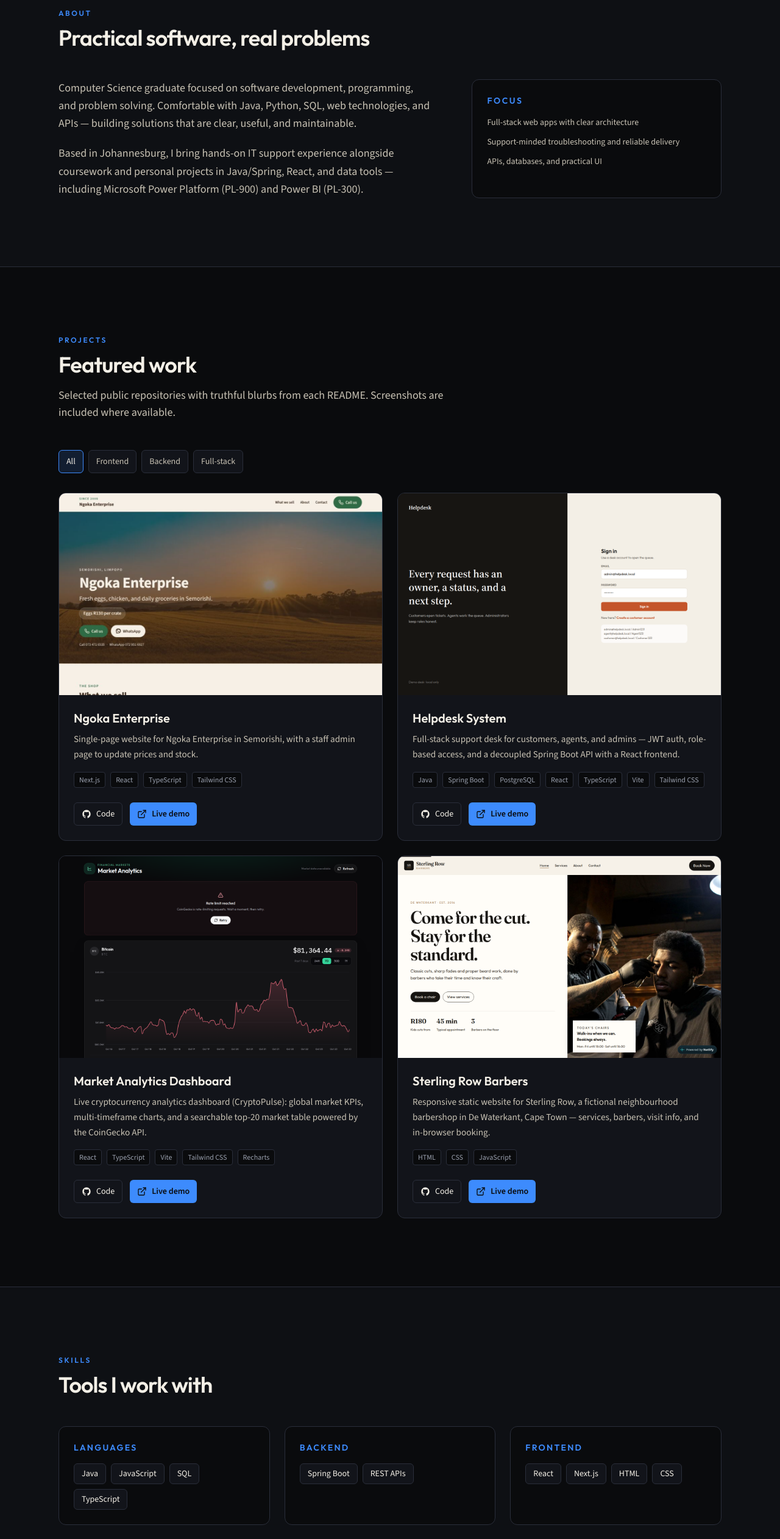
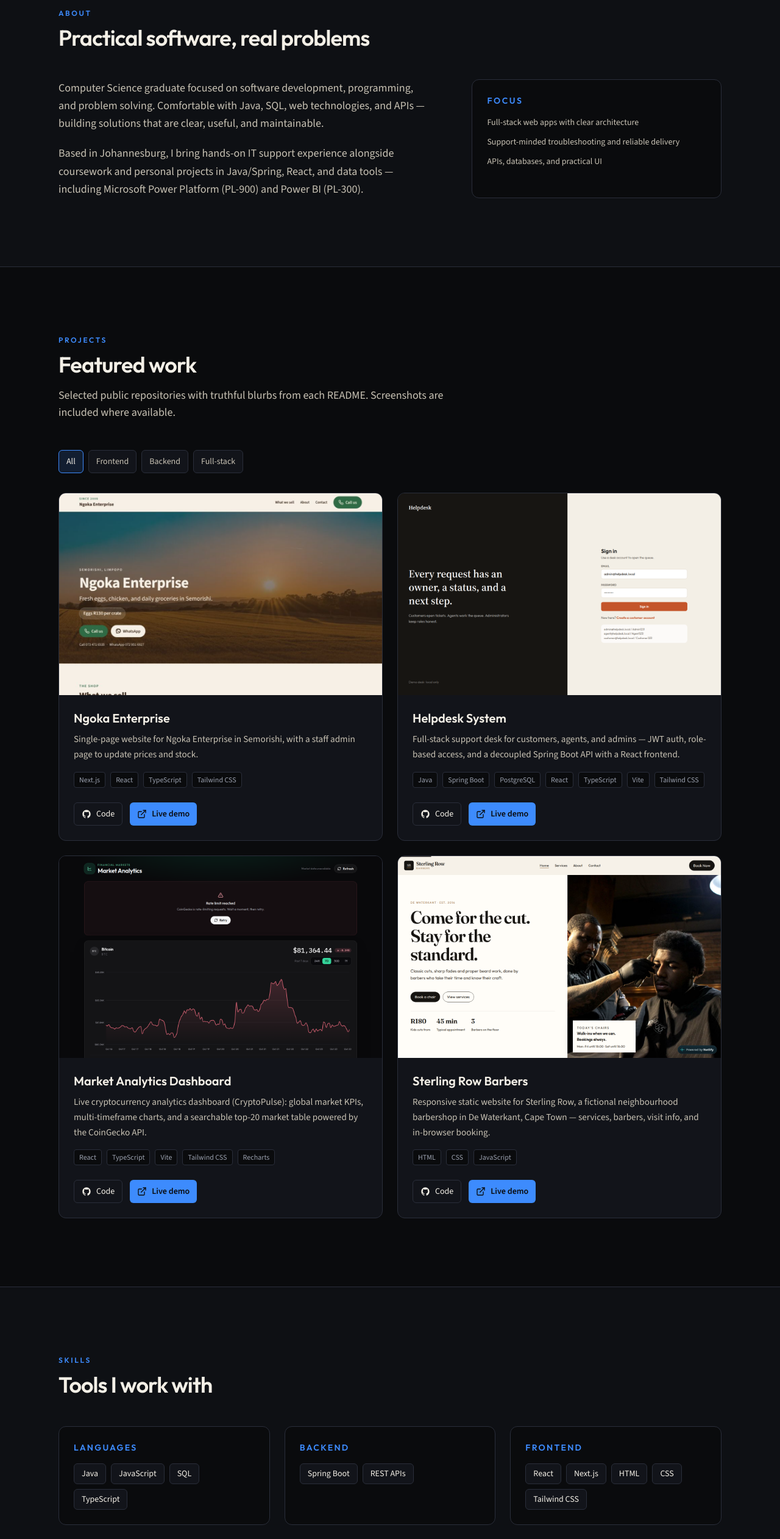
Before and after one commit to Kimollo/portfolio, a React (Vite) app: page / in a window 1280 px wide. Shown: the part 920-3444 px from the top of the page at 61% size. Built offline with nearby package versions, Linux system fonts and the light colour scheme.

Commit message:
Drop Python from About; add Tailwind CSS to Skills

```diff
--- a/src/data/profile.ts
+++ b/src/data/profile.ts
@@ -5,7 +5,7 @@ export const profile: Profile = {
   location: 'Johannesburg',
   headline: 'Building practical software that solves real problems.',
   summary:
-    'Computer Science graduate focused on software development, programming, and problem solving. Comfortable with Java, Python, SQL, web technologies, and APIs — building solutions that are clear, useful, and maintainable.',
+    'Computer Science graduate focused on software development, programming, and problem solving. Comfortable with Java, SQL, web technologies, and APIs — building solutions that are clear, useful, and maintainable.',
   email: 'kimollohlakola@gmail.com',
   phone: '+27 66 297 0107',
   github: 'https://github.com/Kimollo',
--- a/src/data/skills.ts
+++ b/src/data/skills.ts
@@ -24,6 +24,7 @@ export const skillGroups: SkillGroup[] = [
       { name: 'Next.js', level: 'used' },
       { name: 'HTML', level: 'used' },
       { name: 'CSS', level: 'used' },
+      { name: 'Tailwind CSS', level: 'used' },
     ],
   },
   {
```
